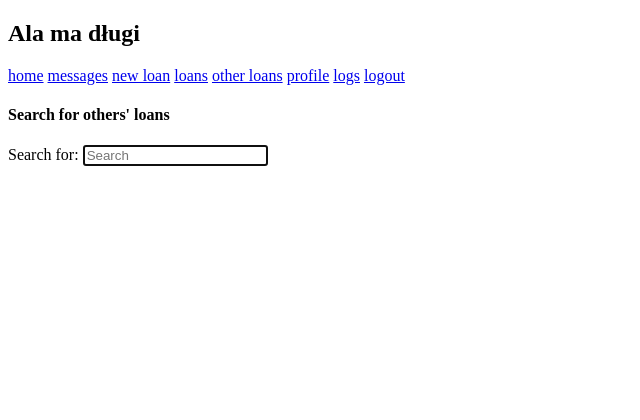
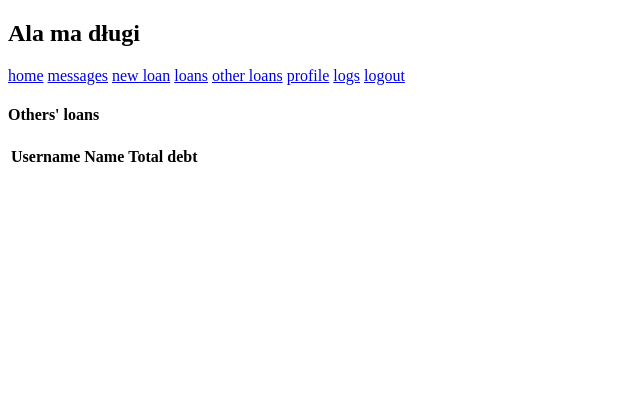
Before and after one commit to malafier/security-project, a Flask app: page /other-loans in a window 1280 px wide. Shown: the top 420 px of the page, without its empty margins (0-640 px from the left). Run offline with Flask 3, Linux system fonts and the light colour scheme; the visitor is signed in with stand-in values (Sample User, id 1); data comes from the database, SQL or seed files in the repository; data that the repository does not hold is empty; some libraries are stand-ins or nearby versions.

Commit message:
other debt viewing is done

```diff
--- a/web/app.py
+++ b/web/app.py
@@ -218,14 +218,11 @@ def repay_loan(id):
     return redirect(url_for("messages"))
 
 
-@app.route("/other-loans", methods=["GET", "POST"])
+@app.route("/other-loans", methods=["GET"])
 @login_required
 def other_loans():
-    if request.method == "POST":
-        search_req = request.form["search"]
-        search_results = search_users(search_req)
-        return render_template("snippets/search_results.html", users=search_results)
-    return render_template("pages/home/other_loans.html")
+    search_results = search_users()
+    return render_template("pages/home/other_loans.html", users=search_results)
 
 
 @app.route("/profile", methods=["GET", "POST"])
--- a/web/models/model_handler.py
+++ b/web/models/model_handler.py
@@ -1,6 +1,7 @@
+from datetime import datetime
 from enum import Enum
 
-from sqlalchemy import func, or_, case
+from sqlalchemy import func, or_, case, and_
 
 from web.models.db_init import db
 from web.models.user_models import User, LoginLog
@@ -28,31 +29,15 @@ def loans_taken(user: User):
     return query.all()
 
 
-def search_users(search_string):
-    query = (
-        db.session.query(
-            User.username,
-            func.concat(User.first_name, ' ', User.last_name).label('full_name'),
-            func.sum(
-                case(
-                    (Loan.status.in_([LoanStatus.NOT_PAYED.value, LoanStatus.PENDING.value]),
-                     case([(Loan.deadline >= func.current_date(), Loan.amount)], else_=0))
-                )
-            ).label('green_debt'),
-            func.sum(
-                case(
-                    (Loan.status.in_([LoanStatus.NOT_PAYED.value, LoanStatus.PENDING.value]),
-                     case([(Loan.deadline < func.current_date(), Loan.amount)], else_=0))
-                )
-            ).label('red_debt')
-        )
-        .join(Loan, User.id == Loan.borrower_id)
-        .filter(User.username.like(f"%{search_string}%"))
-        .filter(Loan.status.in_([LoanStatus.NOT_PAYED.value, LoanStatus.PENDING.value]),
-                Loan.deadline > func.current_date())
-        .group_by(User.id)
-    )
-    return query.all()
+def search_users():
+    user_loan_info = db.session.query(
+        User.username,
+        User.first_name,
+        User.last_name,
+        func.sum(Loan.amount).label('total_debt')
+    ).join(Loan, User.id == Loan.borrower_id).group_by(User.id).all()
+
+    return user_loan_info
 
 
 def reverse_loan_status(status):
--- a/web/templates/pages/home/other_loans.html
+++ b/web/templates/pages/home/other_loans.html
@@ -1,13 +1,21 @@
 {% extends "home_layout.html" %}
 
 {% block content %}
-    <h4>Search for others' loans</h4>
+    <h4>Others' loans</h4>
 
-    <label for="search">Search for:</label>
-    <input type="search" name="search" id="search" autofocus placeholder="Search"
-                hx-post="/other-loans" hx-target="#search-results"
-                hx-trigger="input changed delay:500ms, search">
-
-    <div id="search-results"></div>
+    <table>
+        <tr>
+            <th>Username</th>
+            <th>Name</th>
+            <th>Total debt</th>
+        </tr>
+        {% for row in users %}
+            <tr>
+                <td>{{ row.username }}</td>
+                <td>{{ row.first_name + " " + row.last_name }}</td>
+                <td>{{ row.total_debt }}</td>
+            </tr>
+        {% endfor %}
+    </table>
 
 {% endblock %}
```
Also changed, not shown: web/templates/snippets/search_results.html (deleted, +0 -18 lines).
